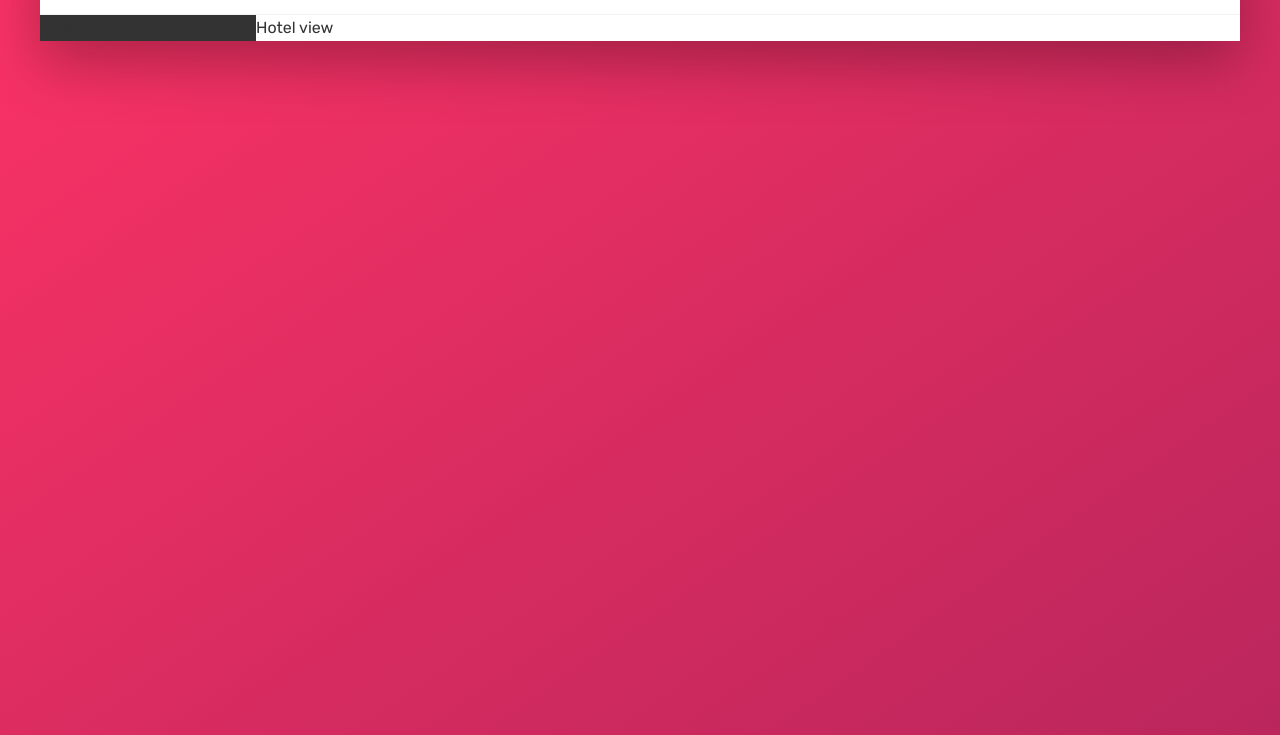
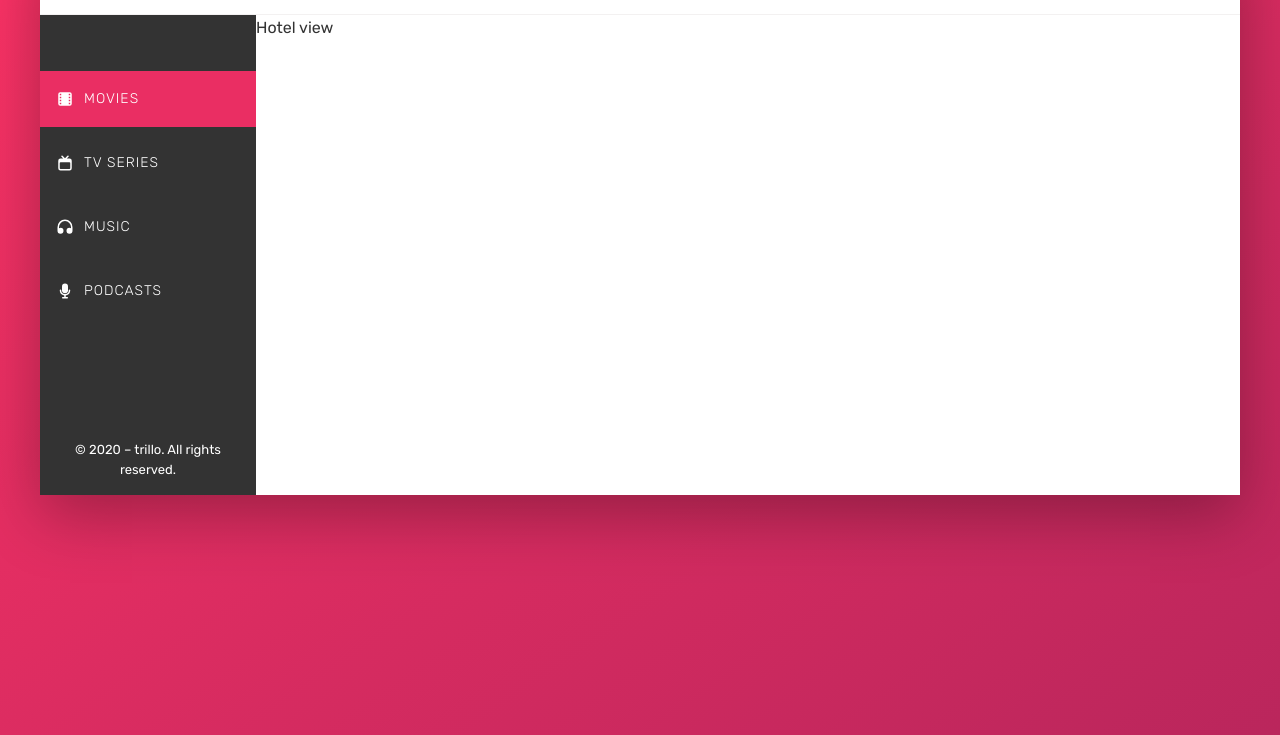
Before and after one commit to spaceinvadev/advanced-css-course, a website: page trillo/index.html in a window 1280 px wide. Shown: the part 145-880 px from the top of the page. Drawn offline with Linux system fonts and the light colour scheme.

Commit message:
Add sidebar

```diff
--- a/trillo/index.html
+++ b/trillo/index.html
@@ -94,7 +94,88 @@
       </header>
 
       <div class="content">
-        <nav class="sidebar">Sidebar</nav>
+        <nav class="sidebar">
+          <ul class="sidebar__menu">
+            <li class="sidebar__menu__item sidebar__menu__item--active">
+              <svg
+                class="sidebar__icon"
+                xmlns="http://www.w3.org/2000/svg"
+                viewBox="0 0 24 24"
+              >
+                <g data-name="Layer 2">
+                  <g data-name="film">
+                    <rect width="24" height="24" opacity="0" />
+                    <path
+                      d="M18.26 3H5.74A2.74 2.74 0 0 0 3 5.74v12.52A2.74 2.74 0 0 0 5.74 21h12.52A2.74 2.74 0 0 0 21 18.26V5.74A2.74 2.74 0 0 0 18.26 3zM7 11H5V9h2zm-2 2h2v2H5zm14-2h-2V9h2zm-2 2h2v2h-2zm2-7.26V7h-2V5h1.26a.74.74 0 0 1 .74.74zM5.74 5H7v2H5V5.74A.74.74 0 0 1 5.74 5zM5 18.26V17h2v2H5.74a.74.74 0 0 1-.74-.74zm14 0a.74.74 0 0 1-.74.74H17v-2h2z"
+                    />
+                  </g>
+                </g>
+              </svg>
+              <span>Movies</span>
+            </li>
+
+            <li class="sidebar__menu__item">
+              <svg
+                class="sidebar__icon"
+                xmlns="http://www.w3.org/2000/svg"
+                viewBox="0 0 24 24"
+              >
+                <g data-name="Layer 2">
+                  <g data-name="tv">
+                    <rect width="24" height="24" opacity="0" />
+                    <path
+                      d="M18 6h-3.59l2.3-2.29a1 1 0 1 0-1.42-1.42L12 5.59l-3.29-3.3a1 1 0 1 0-1.42 1.42L9.59 6H6a3 3 0 0 0-3 3v10a3 3 0 0 0 3 3h12a3 3 0 0 0 3-3V9a3 3 0 0 0-3-3zm1 13a1 1 0 0 1-1 1H6a1 1 0 0 1-1-1v-7a1 1 0 0 1 1-1h12a1 1 0 0 1 1 1z"
+                    />
+                  </g>
+                </g>
+              </svg>
+              <span>TV Series</span>
+            </li>
+
+            <li class="sidebar__menu__item">
+              <svg
+                class="sidebar__icon"
+                xmlns="http://www.w3.org/2000/svg"
+                viewBox="0 0 24 24"
+              >
+                <g data-name="Layer 2">
+                  <g data-name="headphones">
+                    <rect width="24" height="24" opacity="0" />
+                    <path
+                      d="M12 2A10.2 10.2 0 0 0 2 12.37V17a4 4 0 1 0 4-4 3.91 3.91 0 0 0-2 .56v-1.19A8.2 8.2 0 0 1 12 4a8.2 8.2 0 0 1 8 8.37v1.19a3.91 3.91 0 0 0-2-.56 4 4 0 1 0 4 4v-4.63A10.2 10.2 0 0 0 12 2z"
+                    />
+                  </g>
+                </g>
+              </svg>
+              <span>Music</span>
+            </li>
+
+            <li class="sidebar__menu__item">
+              <svg
+                class="sidebar__icon"
+                xmlns="http://www.w3.org/2000/svg"
+                viewBox="0 0 24 24"
+              >
+                <g data-name="Layer 2">
+                  <g data-name="mic">
+                    <rect width="24" height="24" opacity="0" />
+                    <path
+                      d="M12 15a4 4 0 0 0 4-4V6a4 4 0 0 0-8 0v5a4 4 0 0 0 4 4z"
+                    />
+                    <path
+                      d="M19 11a1 1 0 0 0-2 0 5 5 0 0 1-10 0 1 1 0 0 0-2 0 7 7 0 0 0 6 6.92V20H8.89a.89.89 0 0 0-.89.89v.22a.89.89 0 0 0 .89.89h6.22a.89.89 0 0 0 .89-.89v-.22a.89.89 0 0 0-.89-.89H13v-2.08A7 7 0 0 0 19 11z"
+                    />
+                  </g>
+                </g>
+              </svg>
+              <span>Podcasts</span>
+            </li>
+          </ul>
+
+          <p class="sidebar__legal">
+            &copy; 2020 &ndash; trillo. All rights reserved.
+          </p>
+        </nav>
 
         <main class="hotel-view">Hotel view</main>
       </div>
--- a/trillo/src/scss/base/_base.scss
+++ b/trillo/src/scss/base/_base.scss
@@ -48,3 +48,7 @@ body {
   background-repeat: no-repeat;
   min-height: 100vh;
 }
+
+a {
+  text-decoration: none;
+}
--- a/trillo/src/scss/layout/_layout.scss
+++ b/trillo/src/scss/layout/_layout.scss
@@ -25,8 +25,80 @@
 }
 
 .sidebar {
+  min-height: 48rem;
+  padding: 5.6rem 0 1.6rem 0;
   background-color: var(--gray-dark-1);
   flex: 0 0 18%;
+  display: flex;
+  flex-direction: column;
+  justify-content: space-between;
+
+  &__menu {
+    list-style: none;
+    display: flex;
+    flex-direction: column;
+
+    &__item {
+      height: 5.6rem;
+      padding: 1rem 1.6rem;
+      display: flex;
+      align-items: center;
+      cursor: pointer;
+      position: relative;
+
+      &:not(:last-of-type) {
+        margin-block-end: 0.8rem;
+      }
+
+      &::before {
+        content: "";
+        position: absolute;
+        top: 0;
+        left: 0;
+        height: 100%;
+        width: 3px;
+        background-color: var(--fucsia);
+        transform: scaleY(0);
+        transition: transform 0.2s, width 0.3s cubic-bezier(1, 0, 0, 1) 0.2s;
+        transform-origin: center;
+      }
+
+      &:hover::before {
+        transform: scaleY(1);
+        width: 100%;
+      }
+
+      &--active {
+        background-color: var(--fucsia);
+      }
+
+      & span {
+        color: var(--white);
+        font-weight: 300;
+        font-size: 1.4rem;
+        text-transform: uppercase;
+        letter-spacing: 1px;
+        z-index: 10;
+      }
+    }
+  }
+
+  &__icon {
+    height: 1.8rem;
+    width: 1.8rem;
+    fill: var(--white);
+    margin-inline-end: 1rem;
+    z-index: 10;
+  }
+
+  &__legal {
+    color: var(--white);
+    font-size: 1.3rem;
+    line-height: 1.5;
+    text-align: center;
+    width: 80%;
+    align-self: center;
+  }
 }
 
 .hotel-view {
```
Also changed, not shown: trillo/dist/styles/styles.css.
